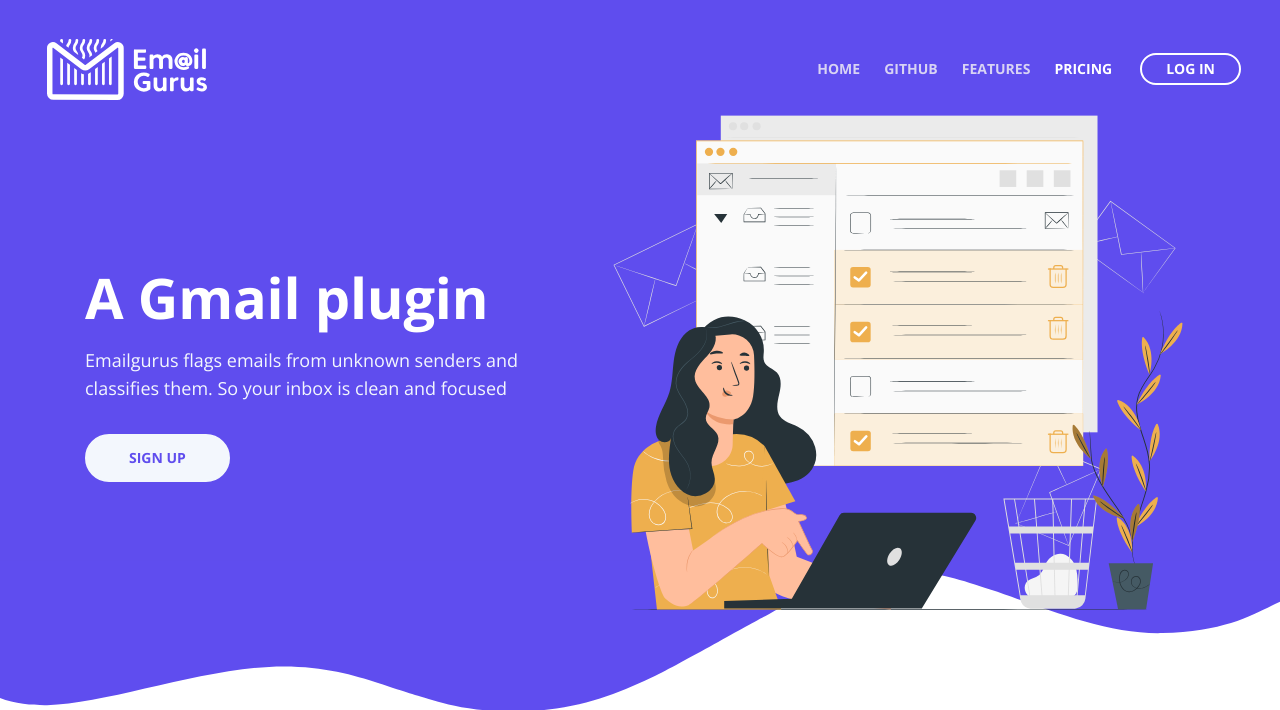
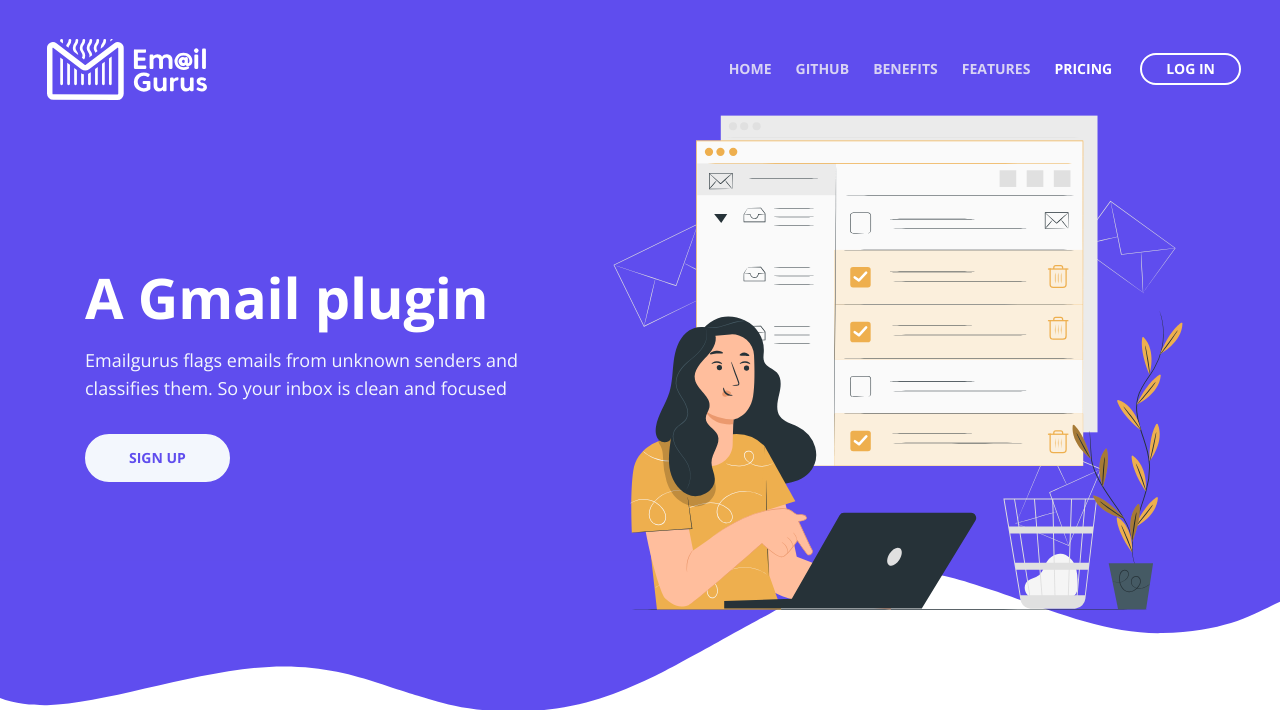
Before and after one commit to asennoussi/emailgurus, a Django app: template landing/templates/landing/index.html in a window 1280 px wide. Shown: the top 710 px of the page. Run offline with Django 4.2, Linux system fonts and the light colour scheme; the template is opened without the code that fills it, so the values that code supplies are empty; some libraries are stand-ins or nearby versions.

Commit message:
add benefits

```diff
--- a/landing/templates/landing/landing-base.html
+++ b/landing/templates/landing/landing-base.html
@@ -77,6 +77,9 @@
                         <a class="nav-link page-scroll" href="https://github.com/asennoussi/emailgurus">GITHUB</a>
                     </li>
                     <li class="nav-item">
+                        <a class="nav-link page-scroll" href="/filter-emails/">BENEFITS</a>
+                    </li>
+                    <li class="nav-item">
                         <a class="nav-link page-scroll" href="#features">FEATURES</a>
                     </li>
 
```
